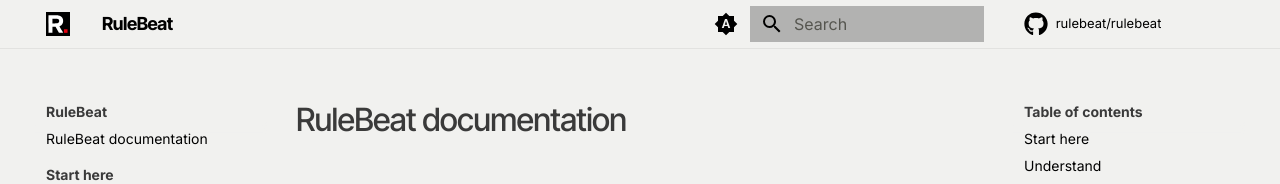
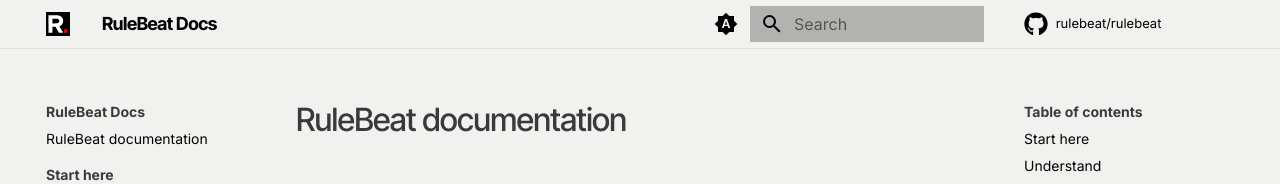
Before and after one commit to rulebeat/rulebeat, an MkDocs documentation site: the page built from docs/public/README.md, in a window 1280 px wide. Shown: the top 184 px of the page. Built offline with MkDocs 1.6.1 and Material for MkDocs 9.7.7, drawn with Linux system fonts in a browser that asks for light colours; comment, search, counter and statistics services are not loaded; some of the changed lines change nothing that is shown.

Commit message:
docs: name the site RuleBeat Docs (#60)
The name renders beside the logo in the header and drawer. On a separate
docs subdomain that label is what tells someone landing from a search
result they are in the documentation, not the product site, the same
pattern the Stripe, GitHub and Cloudflare docs use. Browser-tab titles
and the OG card titles pick it up too.

```diff
--- a/docs/mkdocs.yml
+++ b/docs/mkdocs.yml
@@ -10,7 +10,11 @@
 #
 # Local preview:  pip install -r docs/requirements.txt && mkdocs serve -f docs/mkdocs.yml
 
-site_name: RuleBeat
+# "RuleBeat Docs", not "RuleBeat": the name renders beside the logo in the header and drawer, and
+# on a separate docs subdomain the label is what tells someone landing from a search result that
+# they are in the documentation, not the product site (the Stripe/GitHub/Cloudflare docs pattern).
+# It also reaches browser-tab titles and the OG card titles via overrides/main.html.
+site_name: RuleBeat Docs
 site_description: >-
   RuleBeat runs the governance checks your team writes for Azure on a schedule,
   tracks every finding over time, and never holds write access.
```
